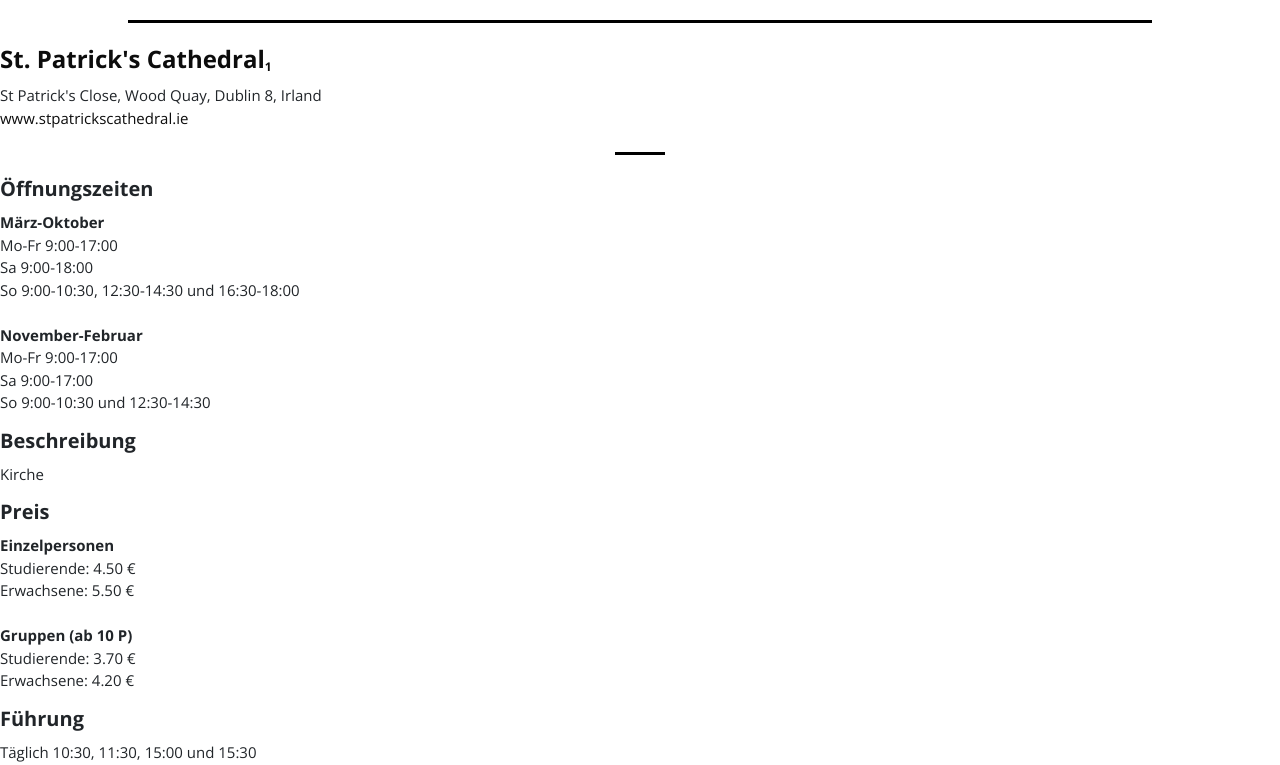
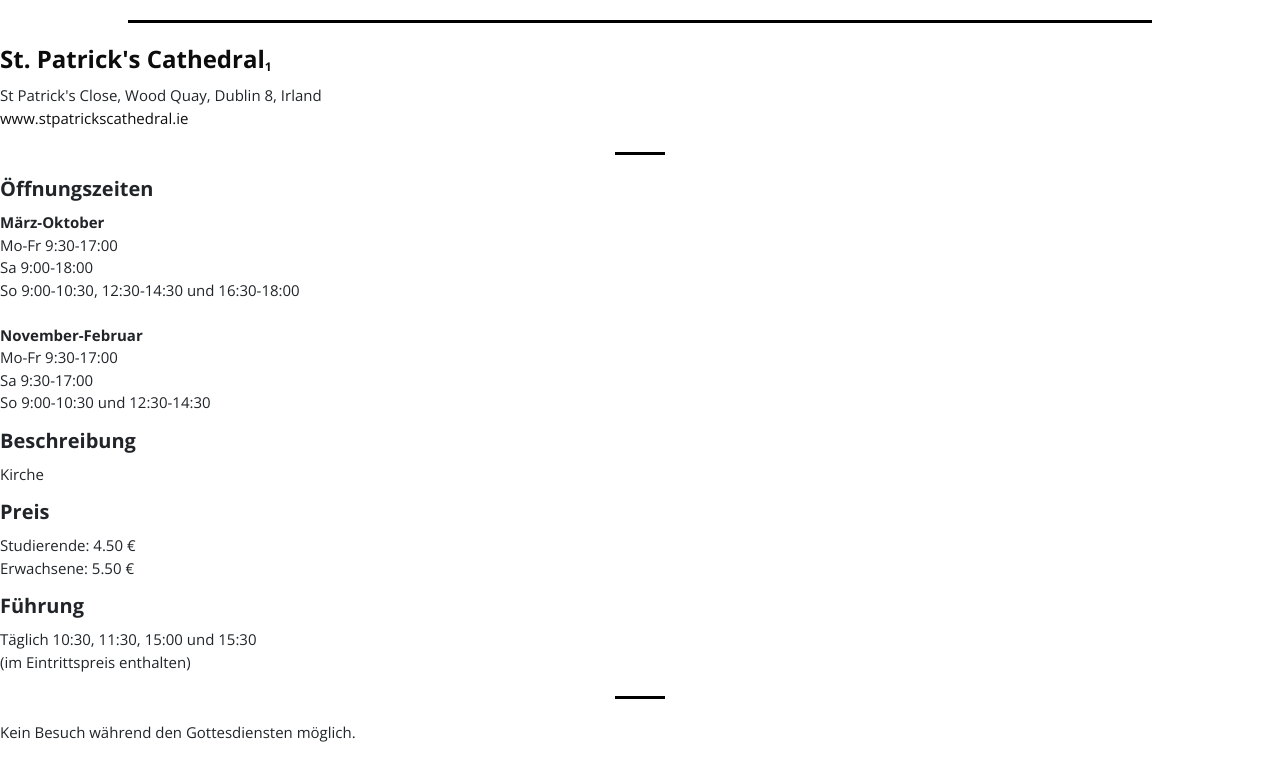
Before and after one commit to lemeleti/reisefuehrer-irland, a PHP site: template resources/templates/worth-seeing.php in a window 1280 px wide. Shown: the part 612-1377 px from the top of the page. Run offline with PHP 8.4, Linux system fonts and the light colour scheme; the template is opened without the code that fills it, so the values that code supplies are empty; some libraries are stand-ins or nearby versions.

Commit message:
refactor content

```diff
--- a/public_html/quellen.php
+++ b/public_html/quellen.php
@@ -8,7 +8,7 @@ require_once TEMPLATES_PATH . '/header.php';
 		class="navbar navbar-expand-lg navbar-light fixed-top navbar-shrink full-width"
 		id="mainNav">
 		<div class="container">
-			<a class="navbar-brand" href="home.php"> <img class="icon fill-white"
+			<a class="navbar-brand" href="#" onclick="window.history.back()"> <img class="icon fill-white"
 				src="img/icon/si-glyph-arrow-left.svg" /> Go Back
 			</a>
 		</div>
@@ -24,7 +24,7 @@ require_once TEMPLATES_PATH . '/header.php';
 							zusammengefasst.</p>
 						<pre>
 <b id="1">1</b>  <a class="custom-url" target="_blank"
-								href="www.stpatrickscathedral.ie">www.stpatrickscathedral.ie</a> Aufgerufen am 03.12.2017
+								href="https://www.stpatrickscathedral.ie">https://www.stpatrickscathedral.ie/de/home-de/</a> Aufgerufen am 03.12.2017
    <a class="custom-url" target="_blank"
 								href="https://www.dublin-inside.de/sehenswuerdigkeiten/st-pat.html">https://www.dublin-inside.de/sehenswuerdigkeiten/st-pat.html</a> Aufgerufen am 03.12.2017
    BIEGE, BERND (2017): DUBLIN. VOM ABRISSGEBIET ZUR PARTYMEILE. OSTFILDERN: DUMONT REISEVERLAG. (S. 61)
@@ -46,7 +46,7 @@ require_once TEMPLATES_PATH . '/header.php';
    <a class="custom-url" target="_blank"
 								href="https://de.wikipedia.org/wiki/Irische_Nationalbibliothek">https://de.wikipedia.org/wiki/Irische_Nationalbibliothek</a> Aufgerufen am 03.12.2017
 <b id="6">6</b>  <a class="custom-url" target="_blank"
-								href="http://www.tcd.ie/">www.tcd.ie</a> Aufgerufen am 03.12.2017
+								href="http://www.tcd.ie/">http://www.tcd.ie/</a> Aufgerufen am 03.12.2017
    BIEGE, BERND (2017): DUBLIN. VOM ABRISSGEBIET ZUR PARTYMEILE. OSTFILDERN: DUMONT REISEVERLAG. (S. 20)
 <b id="7">7</b>  <a class="custom-url" target="_blank"
 								href="https://www.dublin-inside.de/sehenswuerdigkeiten/half_penny_bridge.html">https://www.dublin-inside.de/sehenswuerdigkeiten/half_penny_bridge.html</a> Aufgerufen am 03.12.2017
--- a/resources/templates/oasen.php
+++ b/resources/templates/oasen.php
@@ -24,8 +24,6 @@
 <hr class="my-4">
 <h4>Ungef&auml;hre Dauer des Besuchs</h4>
 <pre>2 h</pre>
-<h4>Beschreibung</h4>
-<pre>Zoo</pre>
 <hr class="my-4">
 <pre>Geniesse die Erholungsoase inmitten der Stadt.</pre>
 <div class="w3-content w3-display-container slides my-4">
@@ -72,6 +70,8 @@
 <h4>&Ouml;ffnungszeiten</h4>
 <pre>Mo-Sa 07:30-Sonnenuntergang
 Sonn- und Feiertage 09:30-Sonnenuntergang</pre>
+<h4>F&uuml;hrungen</h4>
+<pre>auf Anfrage, sp&auml;testens einen Monat vor Durchf&uuml;hrung</pre>
 <div class="w3-content w3-display-container slides my-4">
 	<img src="img/oasen/thumbnails/IMG_7426.JPG" /> <img
 		src="img/oasen/thumbnails/IMG_7431.JPG" />
--- a/resources/templates/politic.php
+++ b/resources/templates/politic.php
@@ -193,7 +193,7 @@ kostenlose F&uuml;hrung</pre>
 <h3 id="government-buildings">
 	<a class="custom-url" href="quellen.php#47">Government Buildings<sub>47</sub></a>
 </h3>
-<pre>Upper Merrion St, Dublin 2, Irland
+<pre>Upper Merrion Street, Dublin 2, Irland
 <a class="custom-url" target="_blank"
 		href="https://www.taoiseach.gov.ie/eng/splash/">www.taoiseach.gov.ie/eng/splash</a>
 </pre>
--- a/resources/templates/worth-seeing.php
+++ b/resources/templates/worth-seeing.php
@@ -29,25 +29,21 @@
 <h4>&Ouml;ffnungszeiten</h4>
 <pre>
 <b>M&auml;rz-Oktober</b>
-Mo-Fr 9:00-17:00
+Mo-Fr 9:30-17:00
 Sa 9:00-18:00
 So 9:00-10:30, 12:30-14:30 und 16:30-18:00
 
 <b>November-Februar</b>
-Mo-Fr 9:00-17:00
-Sa 9:00-17:00
+Mo-Fr 9:30-17:00
+Sa 9:30-17:00
 So 9:00-10:30 und 12:30-14:30</pre>
 <h4>Beschreibung</h4>
 <pre>Kirche</pre>
 <h4>Preis</h4>
 <pre>
-<b>Einzelpersonen</b>
 Studierende: 4.50 &euro;
 Erwachsene: 5.50 &euro;
-
-<b>Gruppen (ab 10 P)</b>
-Studierende: 3.70 &euro;
-Erwachsene: 4.20 &euro;</pre>
+</pre>
 <h4>F&uuml;hrung</h4>
 <pre>T&auml;glich 10:30, 11:30, 15:00 und 15:30
 (im Eintrittspreis enthalten)</pre>
@@ -136,7 +132,7 @@ Erwachsene: 7 &euro;</pre>
 <h3 id="city-hall-worth_seeing">
     <a class="custom-url" href="quellen.php#44">City Hall<sub>44</sub></a>
 </h3>
-<pre>Dame Street, Dublin 2
+<pre>Dame Street, Dublin 2, Irland
 <a class="custom-url" target="_blank" href="http://www.dublincity.ie/">www.dublincity.ie</a>
 </pre>
 <hr class="my-4">
```
Also changed, not shown: resources/templates/architecture.php (+6 -7 lines).
